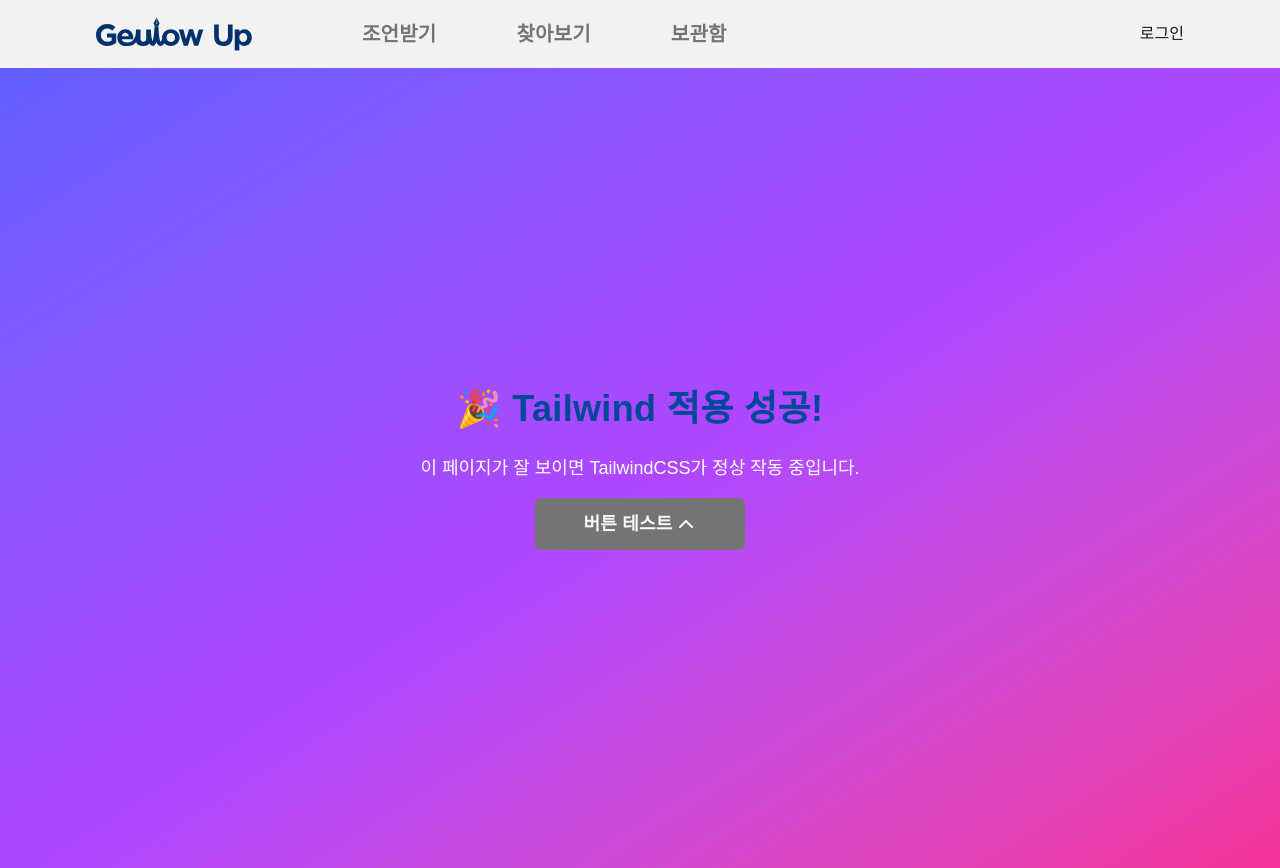
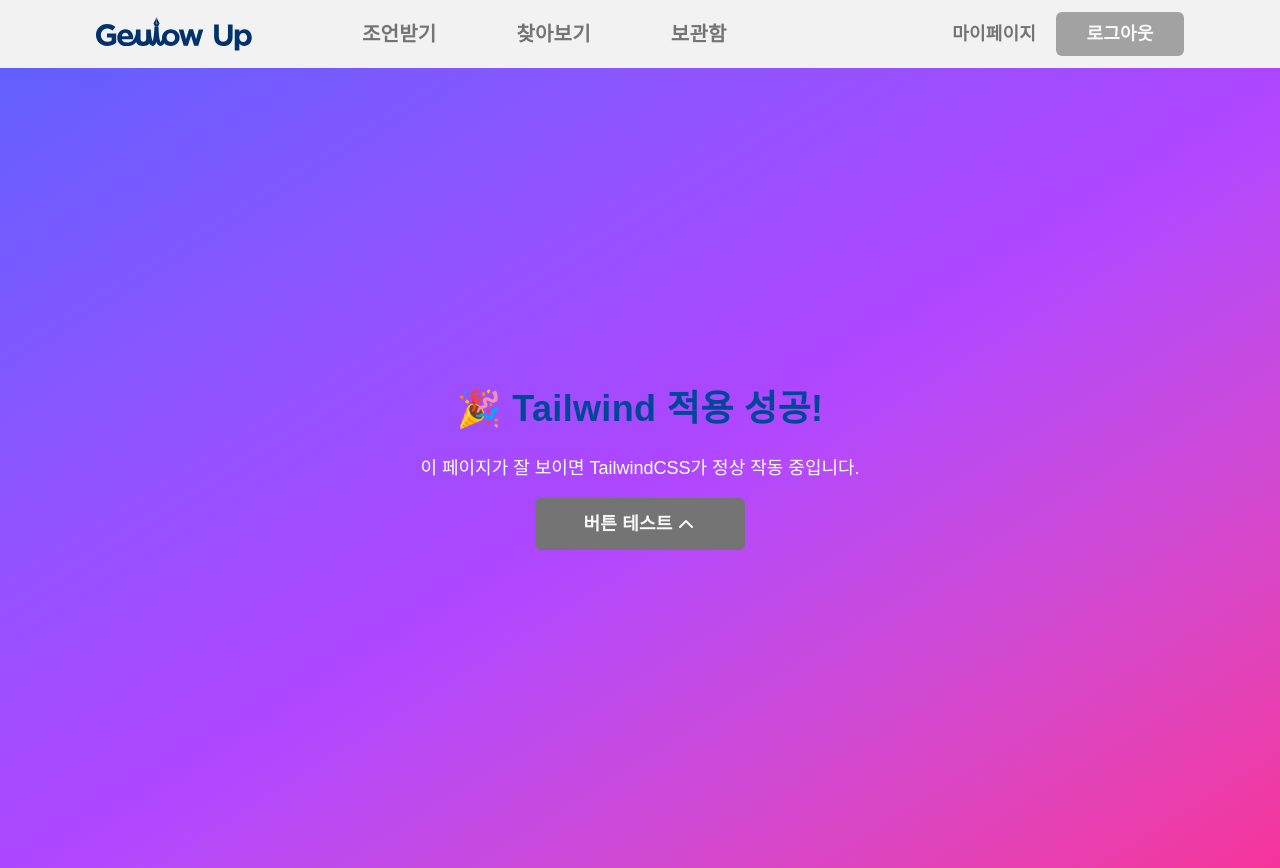
Before and after one commit to 2025-1-alpha/fe_geulowup, a Next.js app: page /test in a window 1280 px wide. Built offline with nearby package versions, Linux system fonts and the light colour scheme; a web font is replaced by a local one.

Commit message:
feat: 로그인/로그아웃 버튼 생성

```diff
--- a/src/components/ui/Header/index.tsx
+++ b/src/components/ui/Header/index.tsx
@@ -3,6 +3,7 @@
 import Link from 'next/link';
 import { usePathname } from 'next/navigation';
 import { cn } from '@/lib/utils';
+import { Button } from '../Button';
 import Logo from '@/assets/logo.svg';
 
 export default function Header() {
@@ -13,6 +14,11 @@ export default function Header() {
     { label: '찾아보기', href: '/explore' },
     { label: '보관함', href: '/archive' },
   ];
+
+  {
+    /* TODO : 쿠키에서 로그인 여부 받아서 수정할 수 있도록 하기 */
+  }
+  const isLogin = true;
 
   return (
     <header className="bg-layout-grey1 mx-auto flex min-w-screen items-center justify-between px-24 py-3">
@@ -37,11 +43,29 @@ export default function Header() {
         </nav>
       </section>
 
-      <div>
-        {/* TODO : 쿠키에서 로그인 여부 받아서 수정할 수 있도록 하기 */}
-        {/* TODO : 버튼 컴포넌트 머지되면 버튼으로 변경하기 */}
-        <Link href="/login">로그인</Link>
-      </div>
+      {isLogin ? (
+        <div className="flex items-center gap-5">
+          <Link href="/mypage" className="button-md text-layout-grey5">
+            마이페이지
+          </Link>
+          <Button
+            variant="grey"
+            size="small"
+            // TODO : 로그아웃 연결
+            onClick={() => {
+              alert('로그아웃!');
+            }}
+          >
+            로그아웃
+          </Button>
+        </div>
+      ) : (
+        <Link href="/login">
+          <Button variant="primary" size="small">
+            로그인
+          </Button>
+        </Link>
+      )}
     </header>
   );
 }
```
